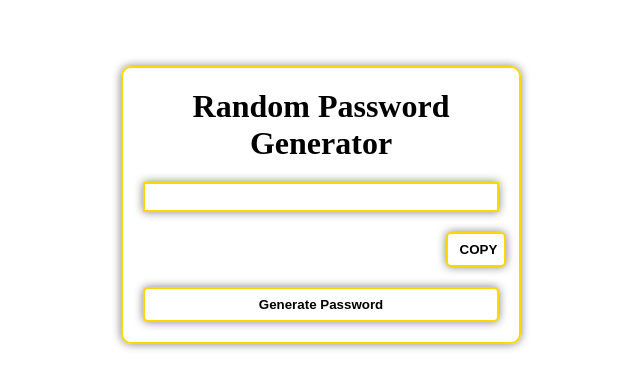
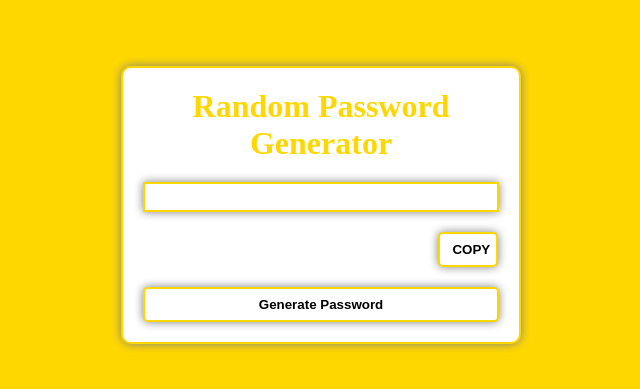
Before and after one commit to UmerF-exe/Random_Password_Generator, a plain HTML site: page index.html in a window 1280 px wide. Shown: the part 195-584 px from the top of the page, without its empty margins (319-959 px from the left). Drawn offline with Linux system fonts and the light colour scheme.

Commit message:
Update style.css

```diff
--- a/style.css
+++ b/style.css
@@ -11,6 +11,7 @@ body{
     justify-content: center;
     align-items: center;
     text-align: center;
+    background-color: gold;
 }
 .container{
     display: flex;
@@ -21,6 +22,10 @@ body{
     border: 2px solid gold;
     border-radius: 10px;
     box-shadow: 0px 0px 10px gray;
+    background-color: white;
+}
+.container>h1{
+    color: gold;
 }
 .container>input{
     width: 100%;
@@ -31,14 +36,14 @@ body{
     border: 2px solid gold;
     box-shadow: 0px 0px 10px gray;
 }
-#password:focus{
-    border: 2px solid gold;
+input:focus{
+    border: 2px solid gold !important;
 }
 .copyBtn{
     width: 60px;
     font-weight: bold;
     padding: 8px 12px;
-    margin-left: 85%;
+    margin-left: 83%;
     background-color: white;
     border: 2px solid gold;
     border-radius: 5px;
```
